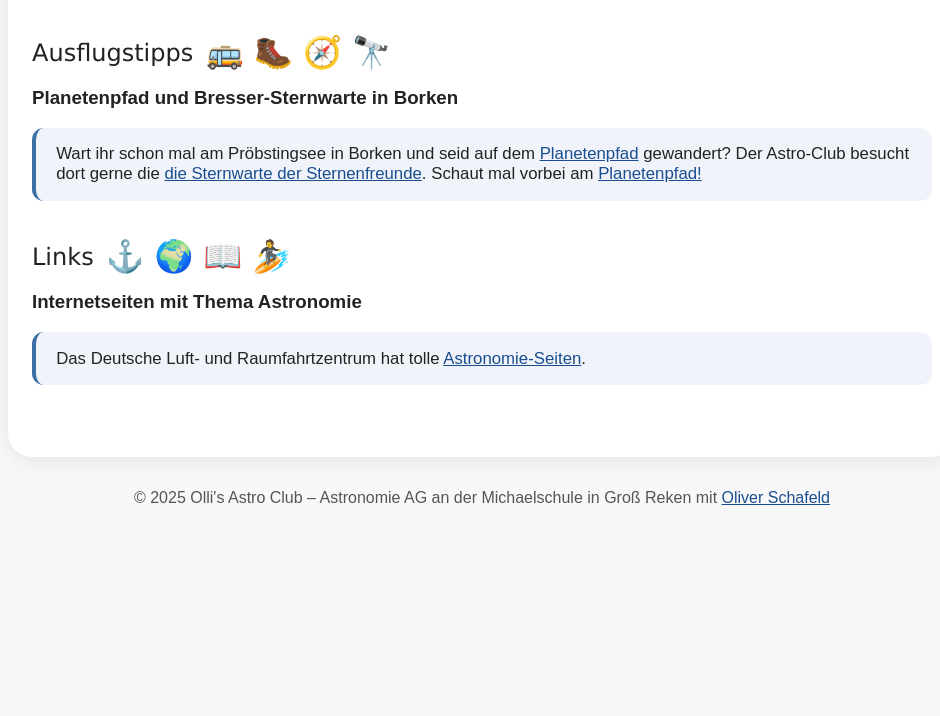
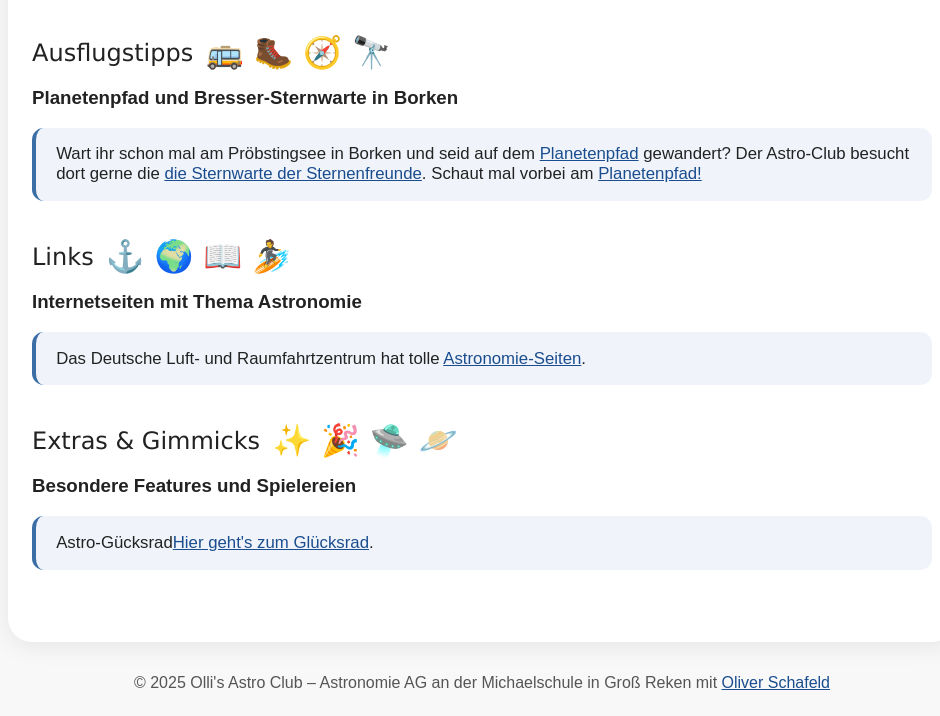
Before and after one commit to schafeld/ollis-astro-club, a plain HTML site: page index.html in a window 1280 px wide. Shown: the part 1787-2503 px from the top of the page, without its empty margins (158-1098 px from the left). Before the commit the page ends 2318 px from the top, so only its background shows below. Drawn offline with Linux system fonts and the light colour scheme.

Commit message:
add link

```diff
--- a/index.html
+++ b/index.html
@@ -133,6 +133,16 @@
             </div>
         </section>
 
+        <section class="astro-section extras-gimmicks">
+            <h2>Extras & Gimmicks<span class="emoji">✨ 🎉 🛸 🪐</span></h2>
+            <h3>Besondere Features und Spielereien</h3>
+            <div class="kids-list">
+                <div class="kids-item">
+                    Astro-Gücksrad<a href="zufallszahlen.html" target="_blank">Hier geht's zum Glücksrad</a>.
+                </div>
+            </div>
+        </section>
+
 
     </main>
     <footer class="astro-footer">
```
